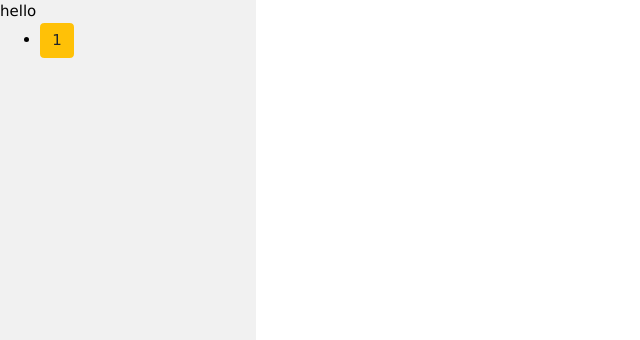
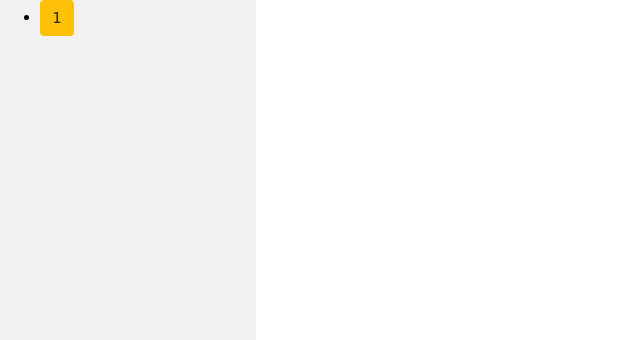
Before and after one commit to Si-gi/ClimaClass, a Symfony app: template templates/private_message/Message.html.twig in a window 1280 px wide. Shown: the part 98-438 px from the top of the page, without its empty margins (0-640 px from the left). Run offline with Twig, Linux system fonts and the light colour scheme; the template is opened without the code that fills it: most values are stand-ins (such as "Sample title", 1, 10 or a date in 2020); some libraries are stand-ins or nearby versions.

Commit message:
test supprimés

```diff
--- a/templates/private_message/Message.html.twig
+++ b/templates/private_message/Message.html.twig
@@ -15,7 +15,6 @@
     <div>
     <div class="w3-sidebar w3-light-grey w3-bar-block" style="width:20%">
         <nav id="sidebar" >
-            hello
             <ul>
                 {% for contact in list_contact %}
                     <li>
```
